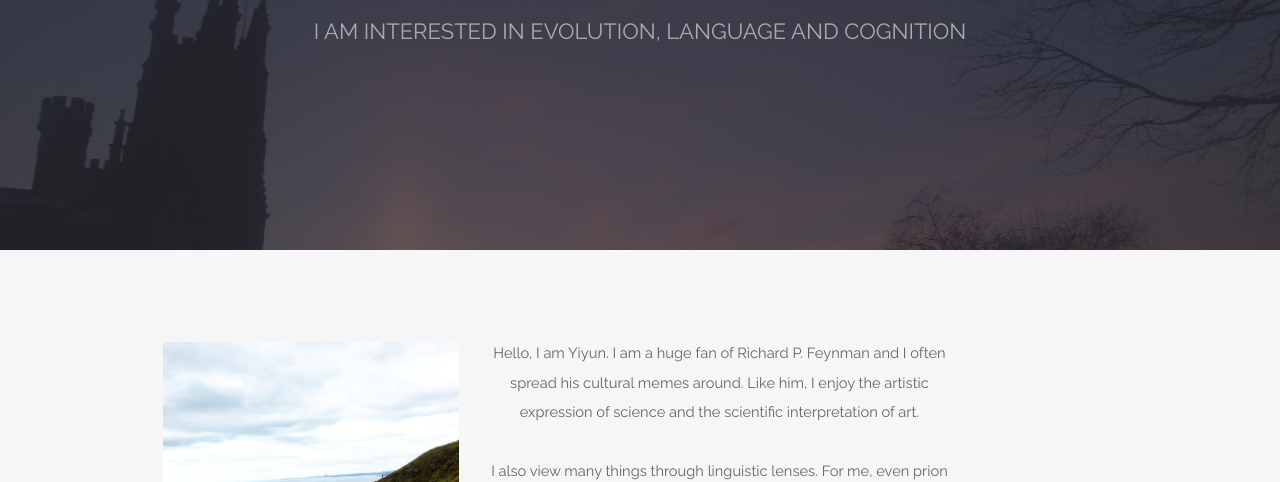
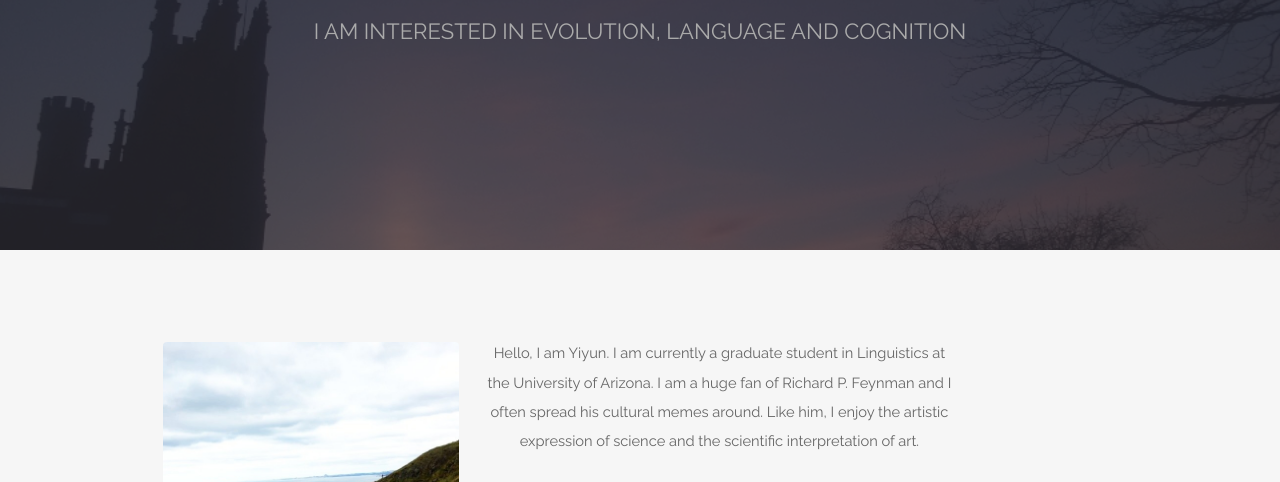
Before and after one commit to yiyunzhao/yiyunzhao.github.io, a plain HTML site: page index.html in a window 1280 px wide. Shown: the part 261-743 px from the top of the page. Drawn offline with Linux system fonts and the light colour scheme.

Commit message:
Update index.html

```diff
--- a/index.html
+++ b/index.html
@@ -36,7 +36,7 @@
 				<section id="two" class="wrapper style2 special ">
 					<div class="container">
 					<div class="10u$ 12u$(xmedium)">
-						<p><span class="image left"><img src="images/pic02.jpg" alt=""/></span> Hello, I am Yiyun. I am a huge fan of Richard P. Feynman and I often spread his cultural memes around. Like him, I enjoy the artistic expression of science and the scientific interpretation of art. </p>
+						<p><span class="image left"><img src="images/pic02.jpg" alt=""/></span> Hello, I am Yiyun. I am currently a graduate student in Linguistics at the University of Arizona. I am a huge fan of Richard P. Feynman and I often spread his cultural memes around. Like him, I enjoy the artistic expression of science and the scientific interpretation of art. </p>
 						<p>I also view many things through linguistic lenses. For me, even prion can be considered a functionless degenerative language with a minimal cost of production.</p>
 						<p><b>Contact me</b> via Email: zhaoyiyun00 at gmail.com</p>
 
```
